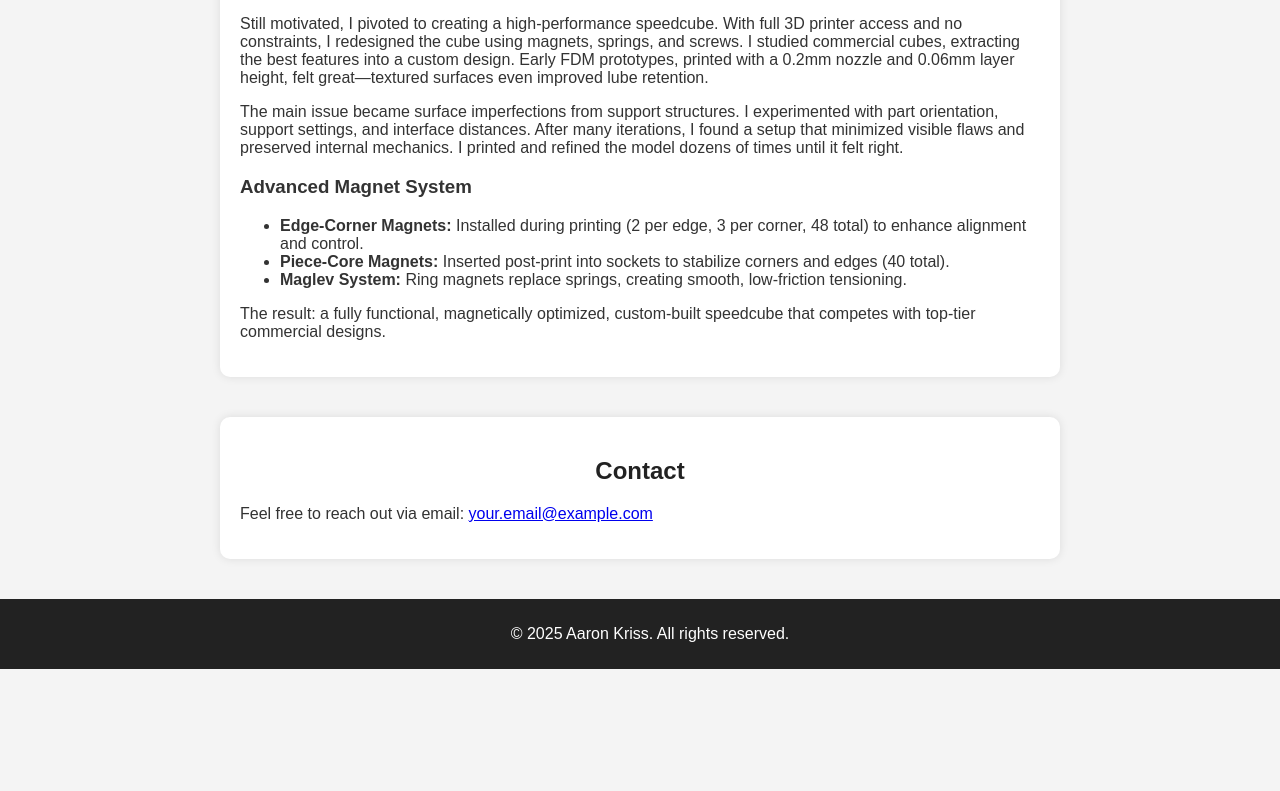
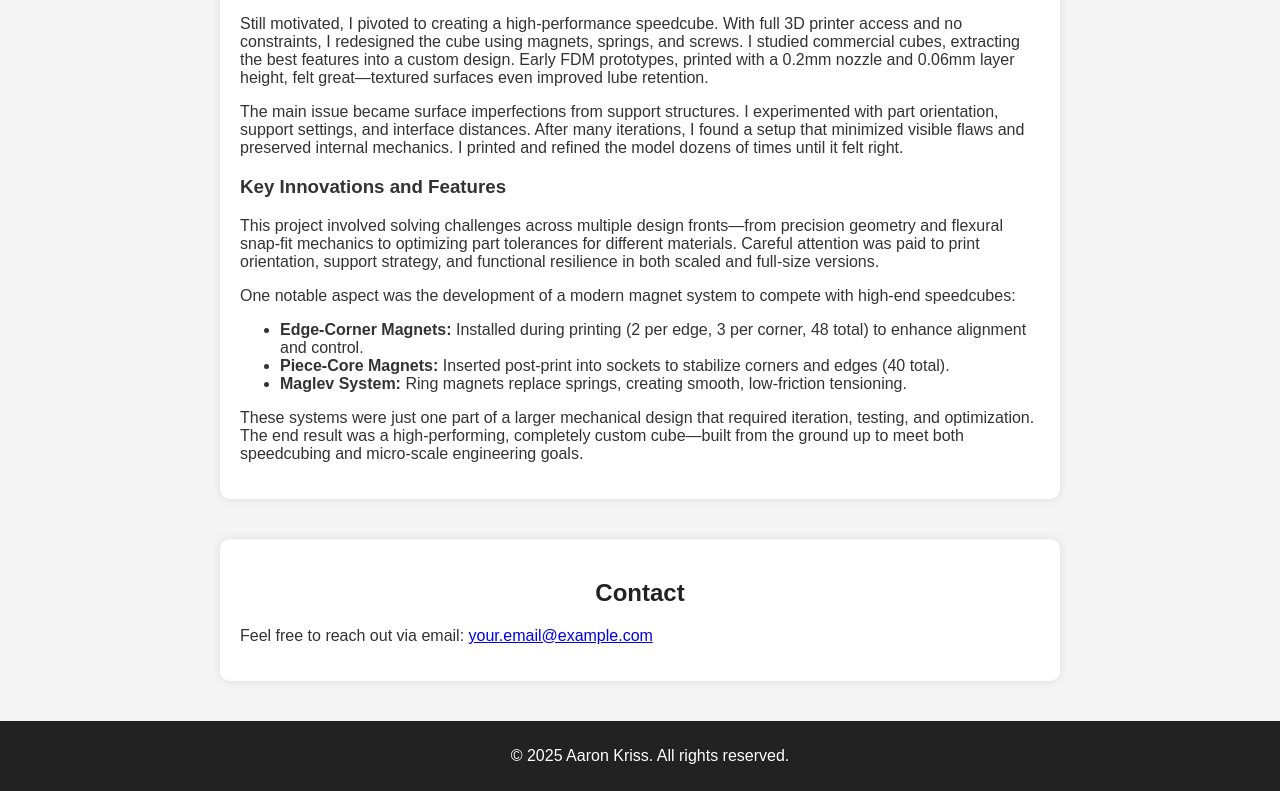
Before and after one commit to aakriss/aakriss.github.io, a plain HTML site: page index.html in a window 1280 px wide. Shown: the part 1299-2090 px from the top of the page. Before the commit the page ends 1968 px from the top, so only its background shows below. Drawn offline with Linux system fonts and the light colour scheme.

Commit message:
Update index.html

```diff
--- a/index.html
+++ b/index.html
@@ -49,13 +49,17 @@
         <p>Still motivated, I pivoted to creating a high-performance speedcube. With full 3D printer access and no constraints, I redesigned the cube using magnets, springs, and screws. I studied commercial cubes, extracting the best features into a custom design. Early FDM prototypes, printed with a 0.2mm nozzle and 0.06mm layer height, felt great—textured surfaces even improved lube retention.</p>
         <p>The main issue became surface imperfections from support structures. I experimented with part orientation, support settings, and interface distances. After many iterations, I found a setup that minimized visible flaws and preserved internal mechanics. I printed and refined the model dozens of times until it felt right.</p>
 
-        <h3>Advanced Magnet System</h3>
+        <h3>Key Innovations and Features</h3>
+        <p>This project involved solving challenges across multiple design fronts—from precision geometry and flexural snap-fit mechanics to optimizing part tolerances for different materials. Careful attention was paid to print orientation, support strategy, and functional resilience in both scaled and full-size versions.</p>
+
+        <p>One notable aspect was the development of a modern magnet system to compete with high-end speedcubes:</p>
         <ul>
             <li><strong>Edge-Corner Magnets:</strong> Installed during printing (2 per edge, 3 per corner, 48 total) to enhance alignment and control.</li>
             <li><strong>Piece-Core Magnets:</strong> Inserted post-print into sockets to stabilize corners and edges (40 total).</li>
             <li><strong>Maglev System:</strong> Ring magnets replace springs, creating smooth, low-friction tensioning.</li>
         </ul>
-        <p>The result: a fully functional, magnetically optimized, custom-built speedcube that competes with top-tier commercial designs.</p>
+
+        <p>These systems were just one part of a larger mechanical design that required iteration, testing, and optimization. The end result was a high-performing, completely custom cube—built from the ground up to meet both speedcubing and micro-scale engineering goals.</p>
     </section>
 
     <section id="contact">
```
